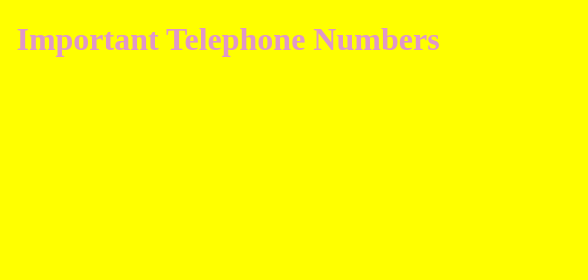
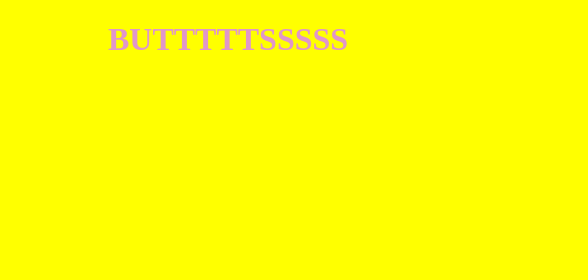
Before and after one commit to nickandersonr/CIAD-wildhares, a plain HTML site: page index.html in a window 1280 px wide. Shown: the top 280 px of the page, 412-1000 px from the left. Drawn offline with Linux system fonts and the light colour scheme.

Commit message:
BUTTSSSSS

```diff
--- a/index.html
+++ b/index.html
@@ -6,7 +6,7 @@
     <link rel="stylesheet" href="css/style.css">
   </head>
   <body>
-    <h1>Important Telephone Numbers</h1>
+    <h1>BUTTTTTSSSSS</h1>
     <h3>So You Don't Blank on Them</h3>
 
     <img src="https://allears.net/wp-content/uploads/2022/11/2022-11-11-at-10.03.56-AMBlack-Panther-Wakanda-Forever-Marvel-MCU-9-scaled.jpg" alt="an image of Angela Basset in Wakanda Forever" />
```
